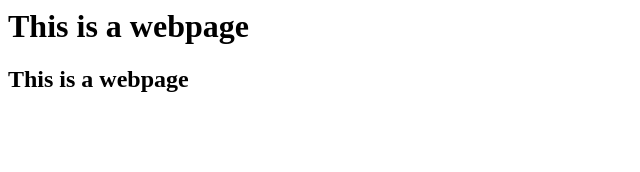
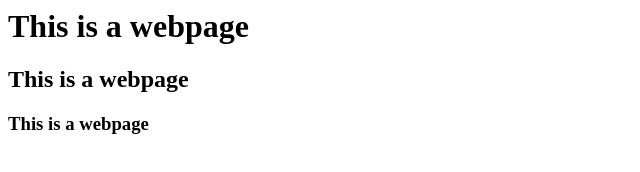
Before and after one commit to SaranyaKT/devopsdemo, a plain HTML site: page devopsIQ/index.html in a window 1280 px wide. Shown: the whole page, without its empty margins (0-640 px from the left). Drawn offline with Linux system fonts and the light colour scheme.

Commit message:
Update index.html

```diff
--- a/devopsIQ/index.html
+++ b/devopsIQ/index.html
@@ -5,5 +5,6 @@
 <body>
     <h1>This is a webpage </h1>
     <h2>This is a webpage </h2>
+    <h3>This is a webpage </h3>
   </body>
 </html>
```
